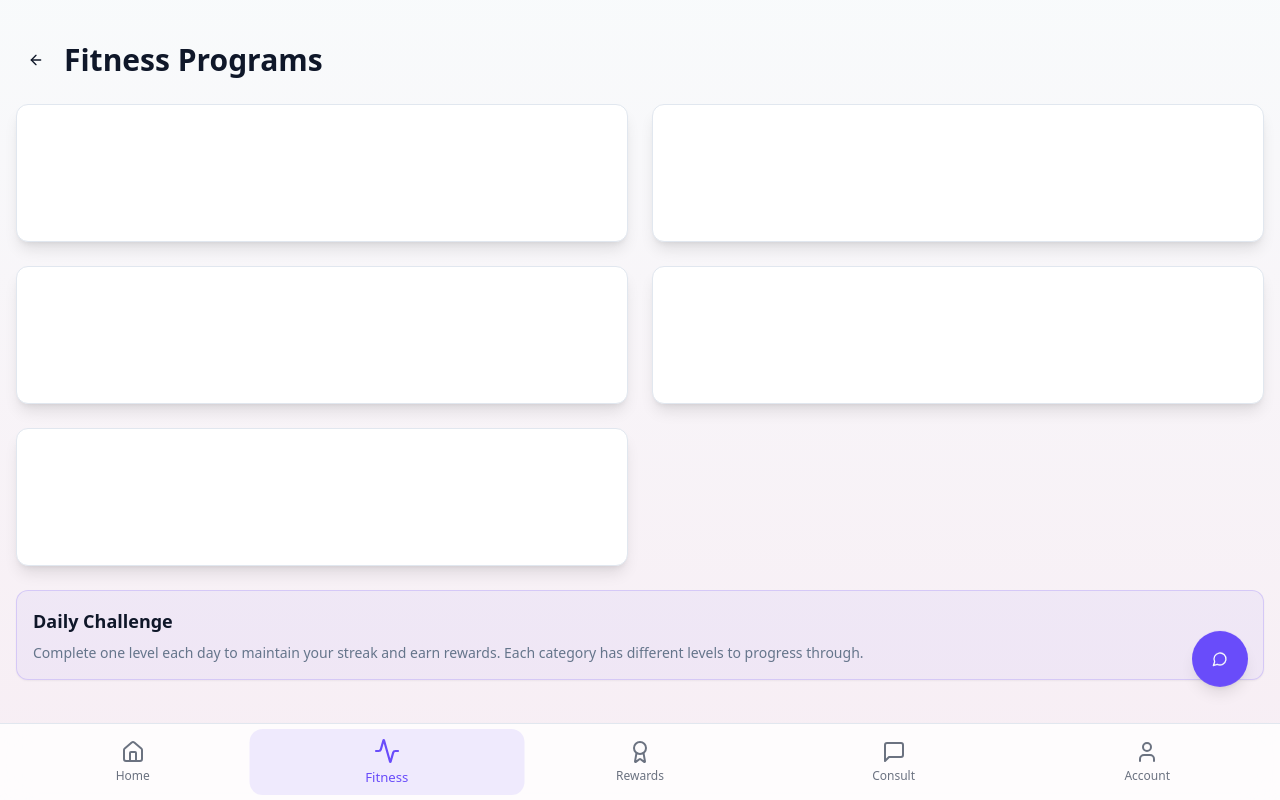
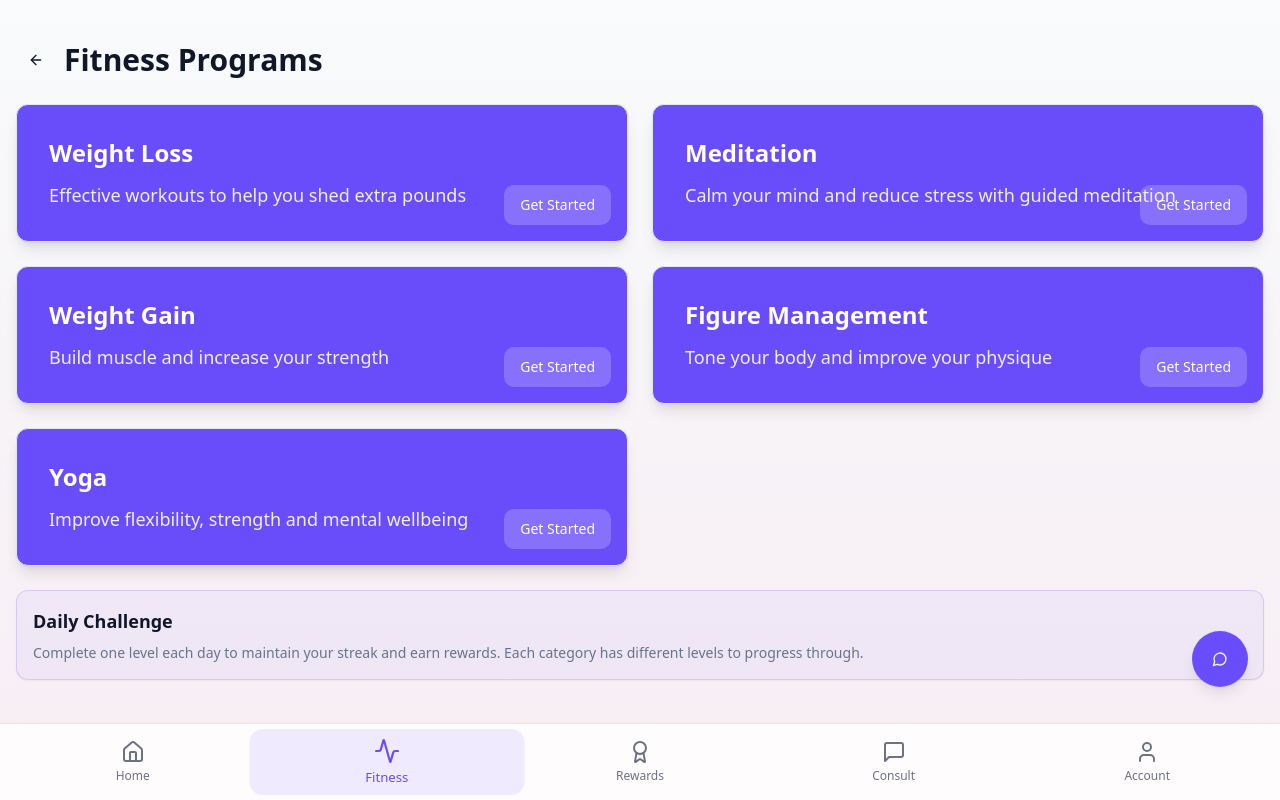
Before and after one commit to tejavira2023/fitverse, a React (Vite) app: page /fitness in a window 1280 px wide. Built offline with nearby package versions, Linux system fonts and the light colour scheme; sample sign-in values are in the browser's storage.

Commit message:
Fix: Improve fitness card visibility
Change the color of fitness cards to purple and text to white.

```diff
--- a/src/pages/Fitness.tsx
+++ b/src/pages/Fitness.tsx
@@ -1,4 +1,3 @@
-
 import React from "react";
 import { motion } from "framer-motion";
 import { useFitness } from "@/contexts/FitnessContext";
@@ -37,7 +36,7 @@ const Fitness = () => {
         {categories.map((category, index) => (
           <MotionCard
             key={category.id}
-            className="relative overflow-hidden cursor-pointer shadow-lg hover:shadow-xl transition-all duration-300"
+            className="relative overflow-hidden cursor-pointer shadow-lg hover:shadow-xl transition-all duration-300 bg-primary"
             onClick={() => handleCategorySelect(category.id)}
             whileHover={{ scale: 1.03 }}
             whileTap={{ scale: 0.97 }}
@@ -45,9 +44,8 @@ const Fitness = () => {
             animate={{ opacity: 1, y: 0 }}
             transition={{ duration: 0.3, delay: index * 0.1 }}
           >
-            <div className={`absolute inset-0 ${category.color} opacity-90`} />
-            <CardContent className="relative z-10 p-8">
-              <h2 className="text-2xl font-bold text-white mb-3">{category.name}</h2>
+            <CardContent className="relative z-10 p-8 text-white">
+              <h2 className="text-2xl font-bold mb-3">{category.name}</h2>
               <p className="text-white/90 text-lg">{category.description}</p>
               <div className="absolute bottom-4 right-4">
                 <Button
```
